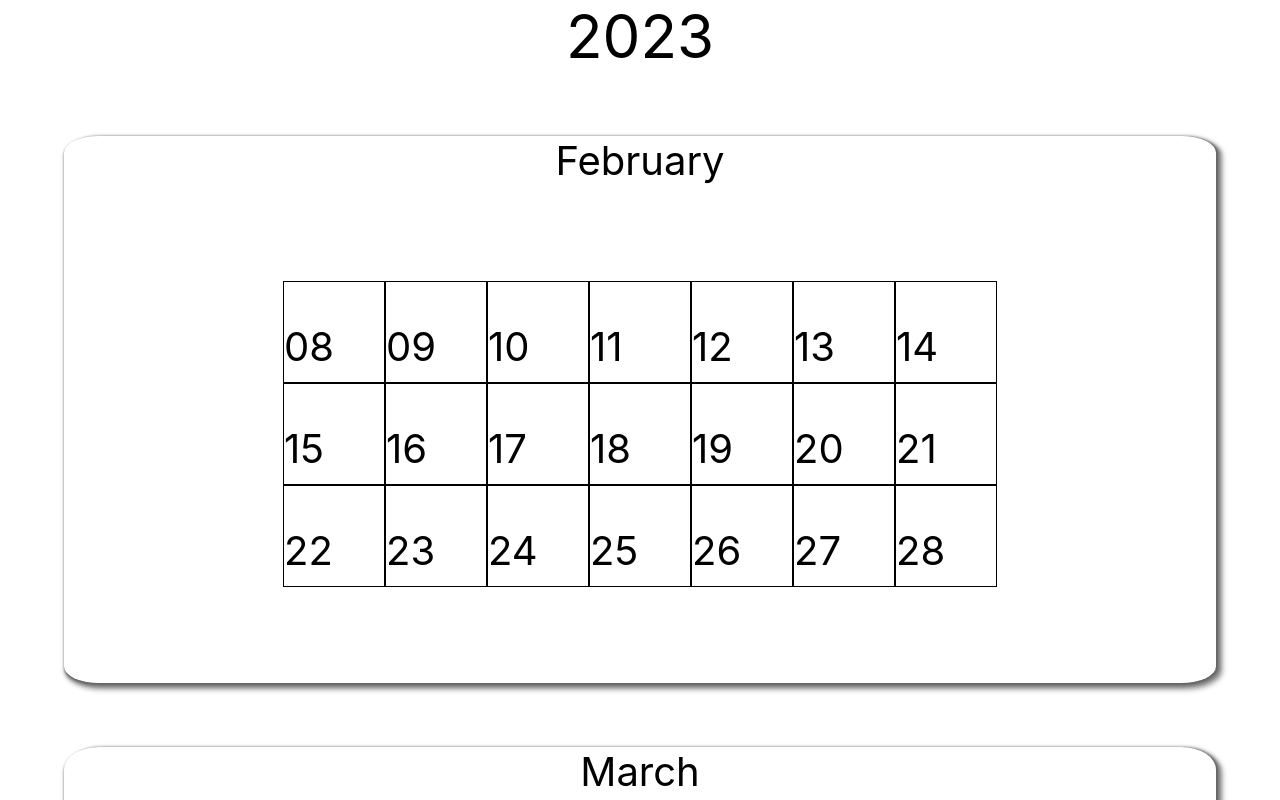
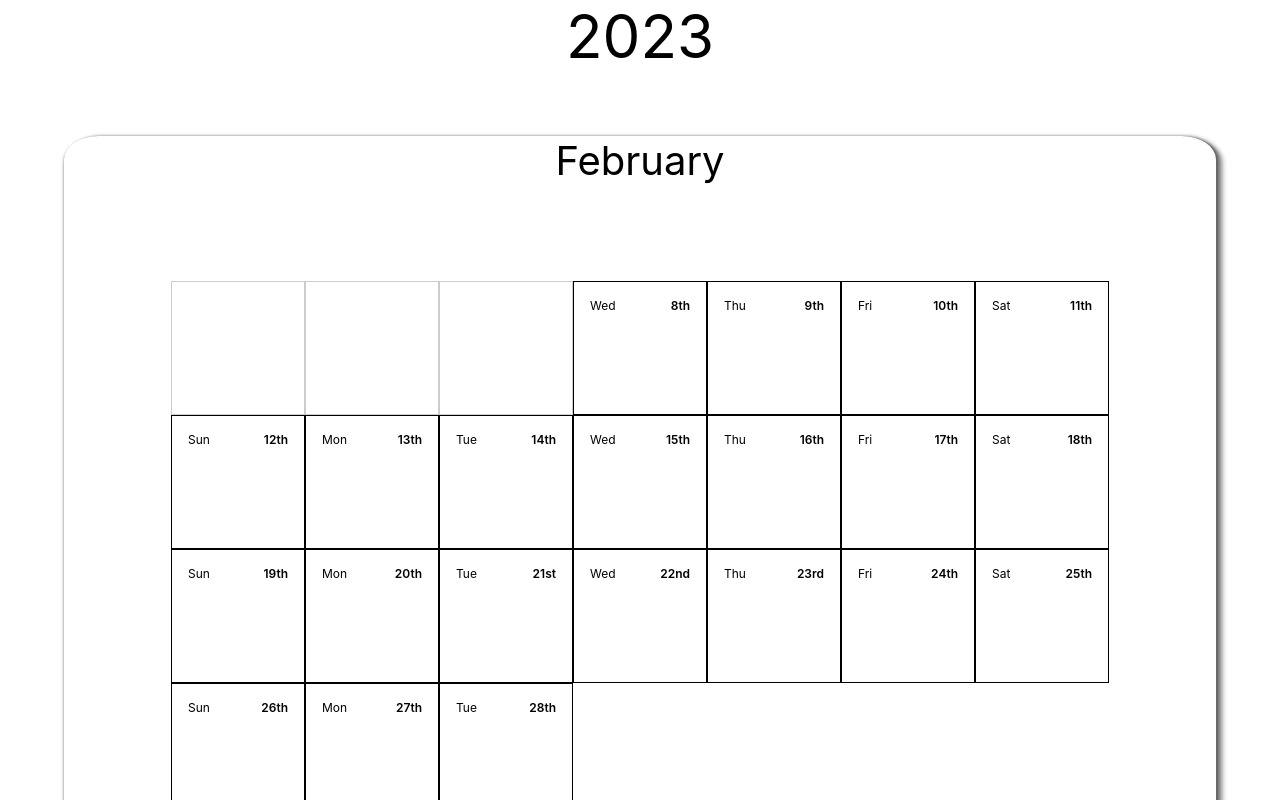
Before and after one commit to evanjscallan/growup, a React (Create React App) app: page / in a window 1280 px wide. Shown: the top 800 px of the page. Built offline with nearby package versions, Linux system fonts and the light colour scheme.

Commit message:
Small styling tweaks; Cells now clickable

```diff
--- a/src/App.css
+++ b/src/App.css
@@ -2,56 +2,84 @@
   text-align: center;
 }
 
-.griddy{
+.griddy {
   margin: 4rem;
   padding: 2rem;
   display: grid;
   grid-template-columns: repeat(7, minmax(0, 1fr));
 }
 
-.monthy{
+.monthy {
   display: flex;
 
   justify-content: center;
   align-items: center;
-
 }
 
-.cellBlock{
+.placeholder:hover {
+  cursor: default;
+}
+
+.placeholder {
+  opacity: .2;
+}
+
+.cellBlock.inactive:hover {
+  background-color: #f0808040;
+}
+
+.cellBlock:not(.placeholder):hover {
+  cursor: pointer;
+}
+
+.cellBlock {
   display: flex;
   width: 100px;
   height: 100px;
-  aspect-ratio: '1/1';
-  -webkit-aspect-ratio: '1/1';
+  padding: 1rem;
+  justify-content: space-between;
+  aspect-ratio: "1/1";
+  -webkit-aspect-ratio: "1/1";
   border: 1px solid black;
 }
 
-.yearClass{
+.yearClass {
   width: 100%;
   text-align: center;
   font-size: 60px;
   margin-bottom: 1em;
-
 }
 
-.monthClass{
+.monthClass {
   border-radius: 3%;
-  box-shadow: 1px 1px 1px 1px rgba(0,0,0,0.2),
-  2px 2px 2px 2px rgba(0,0,0,0.2),
-  3px 3px 3px 3px rgba(0,0,0,0.2),
-  4px 4px 4px 4px rgba(0,0,0,0.2);
+  box-shadow: 1px 1px 1px 1px rgba(0, 0, 0, 0.2),
+    2px 2px 2px 2px rgba(0, 0, 0, 0.2), 3px 3px 3px 3px rgba(0, 0, 0, 0.2),
+    4px 4px 4px 4px rgba(0, 0, 0, 0.2);
 
   margin: 4rem;
   text-align: center;
   font-size: 40px;
-
 }
 
-.clicked{
+.text {
+  font-size: 12px;
+  margin: 0;
+}
+
+.large-text {
+  font-size: 16px;
+}
+
+.bolded {
+  font-weight: 600;
+}
+
+.active {
   background-color: lightcoral;
   width: 100px;
   height: 100px;
 }
+
 .App-logo {
   height: 40vmin;
   pointer-events: none;
--- a/src/components/CustomCalendar.tsx
+++ b/src/components/CustomCalendar.tsx
@@ -1,39 +1,69 @@
-import { generateCalendar, getDate, getDayOfWeek } from "../utils/calendar";
-import React, {useState} from 'react'
-import type { FC } from 'react';
-import './../App.css'
+import {
+  generateCalendar,
+  getCalendarOffset,
+  getDate,
+  getDateOrdinal,
+  getDayOfWeek,
+} from "../utils/calendar";
+import React, { useState } from "react";
+import type { FC } from "react";
+import "./../App.css";
 export const CustomCalendar: FC = () => {
-  const [style, setStyle] = useState('normal')
-  const [active, setActive] = useState(false)
+  // const [style, setStyle] = useState("normal");
+  const [activeCellDateString, setActiveCellDateString] = useState<
+    string | null
+  >(null);
   const dates = generateCalendar();
 
-  const highlightOneCell = (e: any) => {
-    setActive(!active)
-    if (!active){
-      e.target.className = 'clicked'
+  const toggleActiveCell = (date: Date) => {
+    const dateString = date.toISOString();
+    if (activeCellDateString === dateString) {
+      setActiveCellDateString(null);
+    } else {
+      setActiveCellDateString(dateString);
     }
-    if (active){
-      e.target.className = 'cellBlock'
-    }
-  }
+  };
 
   return (
     <>
       <div>
         {[...dates.entries()].map(([year, months]) => (
           <div>
-          <div  className="yearClass">{year}</div>
+            <div className="yearClass">{year}</div>
             <div>
               {[...months.entries()].map(([month, days]) => (
-              <div className='monthClass' key={month}>
+                <div className="monthClass" key={month}>
                   <div>{month}</div>
-                <div className='monthy'>
-                <div className='griddy' >
-                  {days.map((day) => (
-                    <div onClick={(e) => highlightOneCell(e)}  className='cellBlock' >
-                      <p className='cell'>{getDate(day)}</p>
+                  <div className="monthy">
+                    <div className="griddy">
+                      {
+                        // This adds the empty cells before today's date to ensure that Sunday is always
+                        // at the front of the calendar
+                        [...Array(getCalendarOffset(days[0])).keys()].map(
+                          () => (
+                            <div className="cellBlock placeholder" />
+                          )
+                        )
+                      }
+                      {days.map((day) => {
+                        const date = getDate(day);
+                        return (
+                          <div
+                            key={day.toISOString()}
+                            onClick={() => toggleActiveCell(day)}
+                            className={`cellBlock ${
+                              activeCellDateString === day.toISOString() ?
+                              "active" : "inactive"
+                            }`}
+                          >
+                            <p className="text">{getDayOfWeek(day)}</p>
+                            <p className="cell text bolded">
+                              {date}
+                              {getDateOrdinal(parseInt(date))}
+                            </p>
                           </div>
-                  ))}
+                        );
+                      })}
                     </div>
                   </div>
                 </div>
@@ -41,7 +71,6 @@ export const CustomCalendar: FC = () => {
             </div>
           </div>
         ))}
-
       </div>
     </>
   );
--- a/src/utils/calendar.ts
+++ b/src/utils/calendar.ts
@@ -1,14 +1,28 @@
 export const getDayOfWeek = (date: Date) => {
-  return new Intl.DateTimeFormat("en-US", { weekday: 'long' }).format(
-    date
-  );
-}
-const ahhh = new Intl.DateTimeFormat("en-US")
+  return new Intl.DateTimeFormat("en-US", { weekday: "short" }).format(date);
+};
+
+export const getCalendarOffset = (date: Date) => {
+  return date.getDay();
+};
+
 export const getDate = (date: Date) => {
-  return new Intl.DateTimeFormat("en-US", { day: '2-digit' }).format(
-    date
-  );
-}
+  return new Intl.DateTimeFormat("en-US", { day: "numeric" }).format(date);
+};
+
+export const getDateOrdinal = (d: number) => {
+  if (d > 3 && d < 21) return "th";
+  switch (d % 10) {
+    case 1:
+      return "st";
+    case 2:
+      return "nd";
+    case 3:
+      return "rd";
+    default:
+      return "th";
+  }
+};
 
 export const generateCalendar = (): Map<number, Map<string, Date[]>> => {
   let today = new Date();
```
Lines whose indentation alone changed are shown as unchanged.
